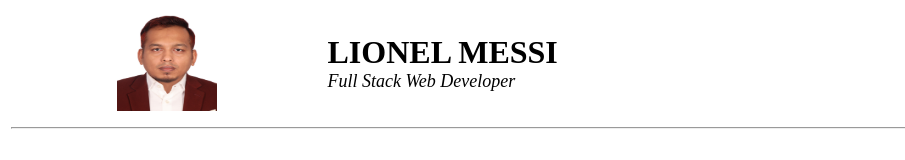
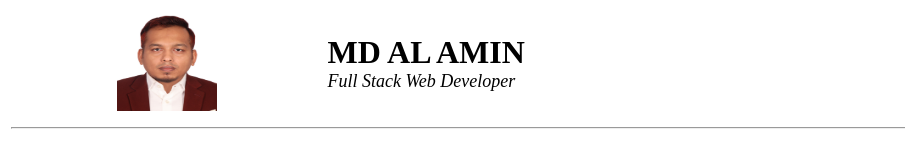
Before and after one commit to alaminsun1990/resume, a plain HTML site: page index.html in a window 1280 px wide. Shown: the top 160 px of the page, without its empty margins (0-905 px from the left). Drawn offline with Linux system fonts and the light colour scheme.

Commit message:
third commit

```diff
--- a/index.html
+++ b/index.html
@@ -16,7 +16,7 @@
 
             <!-- Row 1 Column 2 -->
             <td>
-                <b><font size="6">LIONEL MESSI</font></b>
+                <b><font size="6">MD AL AMIN</font></b>
                 <br>
                 <i><font size="4">Full Stack Web Developer</font></i>
             </td>
```
